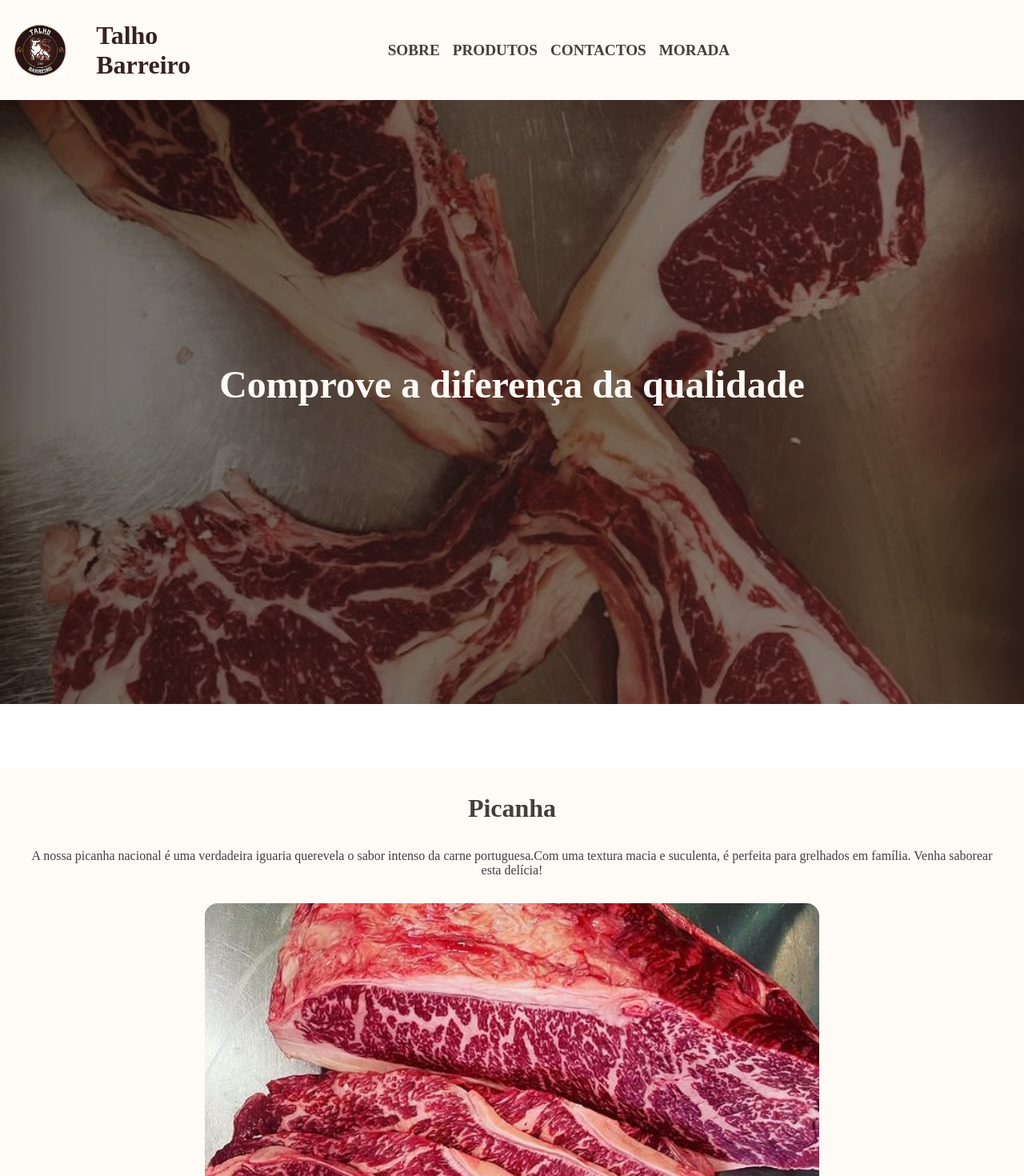
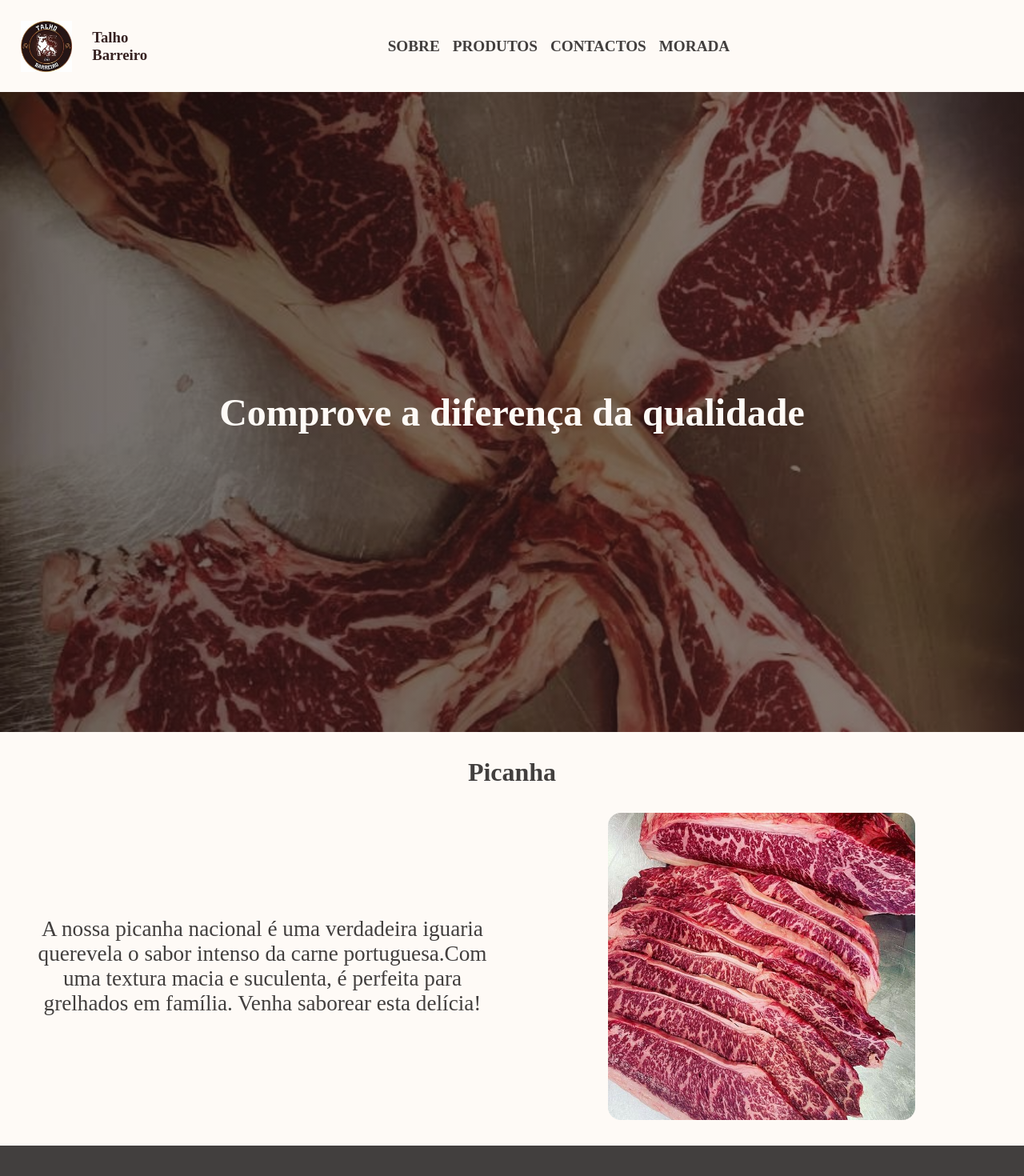
Before and after one commit to simaopedroalves/talho-barreiro, a React (Vite) app: page / in a window 1280 px wide. Shown: the top 1470 px of the page at 80% size. Built offline with nearby package versions, Linux system fonts and the light colour scheme.

Commit message:
styling to laptop

```diff
--- a/src/Contact/Contact.css
+++ b/src/Contact/Contact.css
@@ -18,8 +18,6 @@
     color: var(--white);
     display: grid;
     gap: 3lvh;
-    min-width: 80lvw;
-    max-width: 80lvw;
     border: solid var(--white) 2px;
     padding: 2rem;
     border-radius: 0.8rem;
@@ -101,11 +99,11 @@
         grid-template-columns: repeat(2, 1fr);
     }
 
-    .address {
+    /* .address {
         min-width: 40lvw;
         max-width: 40lvw;
         margin:  0 auto;
-    }
+    } */
 
     .contact h1,
     .address:nth-child(4),
@@ -114,3 +112,39 @@
     }
 
 }
+
+@media (min-width: 700px) {
+
+    .contact {
+        grid-template-columns: repeat(3, 1fr);
+        justify-content: center;
+    }
+
+    .contact h1 {
+        grid-column: span 3;
+    }
+
+    .address {
+        grid-column: span 1;
+    }
+
+    .address p {
+        cursor: pointer;
+        max-width: fit-content;
+        margin: auto;
+        padding: 0.5rem;
+        border-radius: 1rem;
+    }
+
+    .address p:hover {
+        color: var(--gray-one);
+        background-color: var(--white);
+    }
+
+    .talkToUs {
+        grid-column: span 3;
+    }
+
+
+
+}
--- a/src/EntryImages/EntryImages.css
+++ b/src/EntryImages/EntryImages.css
@@ -57,6 +57,10 @@
 
 @media (orientation: landscape) and (max-width: 670px) {
 
+    .entryImages {
+        margin: 0;
+    }
+
     .product-box-presentation {
         grid-template-columns: repeat(3, 1fr);
         align-items: center;
@@ -73,9 +77,39 @@
 
     .product-image {
         min-height: 30lvw;
-        max-height: 60lvh;
-        min-width: 50lvw;
-        max-width: 50lvw;
+        max-height: 30lvh;
+        min-width: 30lvw;
+        max-width: 30lvw;
     }
 
 }
+
+@media (min-width: 700px) {
+
+    .entryImages {
+        margin: 0;
+    }
+
+    .product-image {
+        min-height: 30lvw;
+        max-height: 30lvh;
+        min-width: 30lvw;
+        max-width: 30lvw;
+    }
+
+    .product-box-presentation {
+        grid-template-columns: repeat(2, 1fr);
+        align-items: center;
+    }
+
+    .product-box-presentation h1 {
+        grid-column: span 2;
+
+    }
+
+    .product-box-presentation p {
+        grid-column: span 1;
+        font-size: 1.7rem;
+    }
+
+}
--- a/src/Navbar/Navbar.css
+++ b/src/Navbar/Navbar.css
@@ -15,7 +15,7 @@
     display: flex;
     justify-content: center;
     align-items: center;
-    gap: 3lvw;
+    gap: 2lvw;
 }
 
 #logoImg {
@@ -25,6 +25,7 @@
 
 .companyName {
     color: var(--brown);
+
 }
 
 .navbar {
@@ -79,10 +80,15 @@ a {
         grid-template-columns: repeat(2, 1fr);
         margin: 0 auto;
         padding: 0;
+        position: initial;
+        max-height: fit-content;
+        align-items: center;
+        justify-content: center;
     }
 
     .logo {
         grid-column: span 2;
+        justify-content: center;
     }
 
     .navbar {
@@ -124,12 +130,14 @@ a {
 
 }
 
-@media screen and (min-width: 700px) {
+@media (min-width: 700px) {
 
     .header {
         display: grid;
         grid-template-columns: repeat(3, 1fr);
-        justify-content: space-around;
+        justify-content: space-between;
+        position: initial;
+        max-height: fit-content;
 
     }
 
@@ -138,7 +146,6 @@ a {
     }
 
     .navbar {
-        /* grid-column: span 2; */
         position: initial;
         margin: 0 auto;
         max-width: fit-content;
--- a/src/Navbar/Navbar.jsx
+++ b/src/Navbar/Navbar.jsx
@@ -15,7 +15,7 @@ const toggleMenu = () => {
             <header className="header" >
                 <div className="logo">
                     <img src="./Images/logo-img.jpeg" alt="" id="logoImg"/>
-                    <h1 className="companyName">Talho Barreiro</h1>
+                    <h3 className="companyName">Talho Barreiro</h3>
                 </div>
                 <i className="fa-solid fa-ellipsis" onClick={toggleMenu}></i>
                 <nav className={`navbar ${activeMenu ? 'openMenu' : ''}`} id="VoltarAoTopo">
@@ -26,12 +26,6 @@ const toggleMenu = () => {
                 </nav>
             </header>
 
-            {/* <nav className={`navbar ${activeMenu ? 'openMenu' : ''}`} id="VoltarAoTopo">
-                <ul className="" style={ul}>
-                    <MenuOptions />
-                    <SocialMedia />
-                </ul>
-            </nav> */}
       </div>
     );
 }
```
